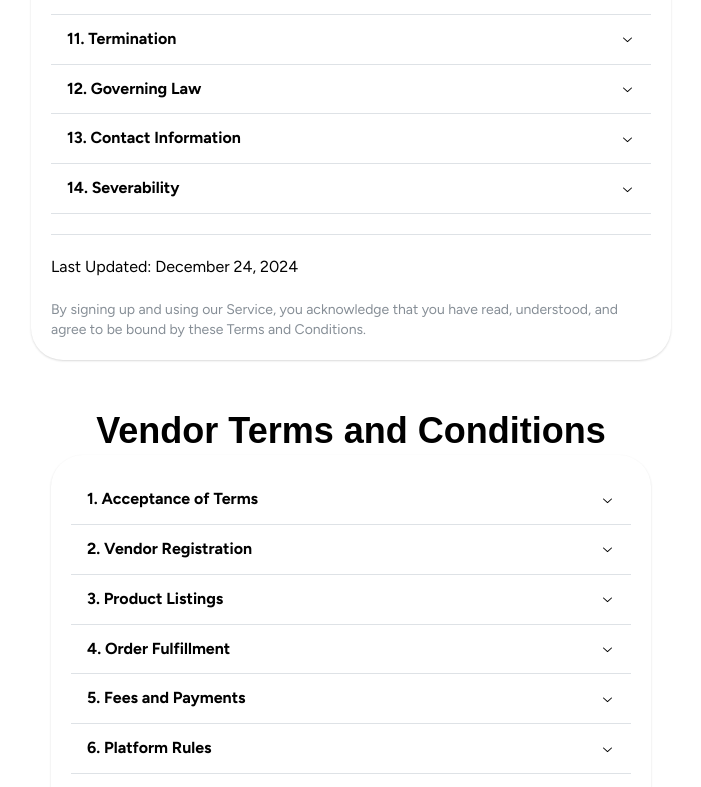
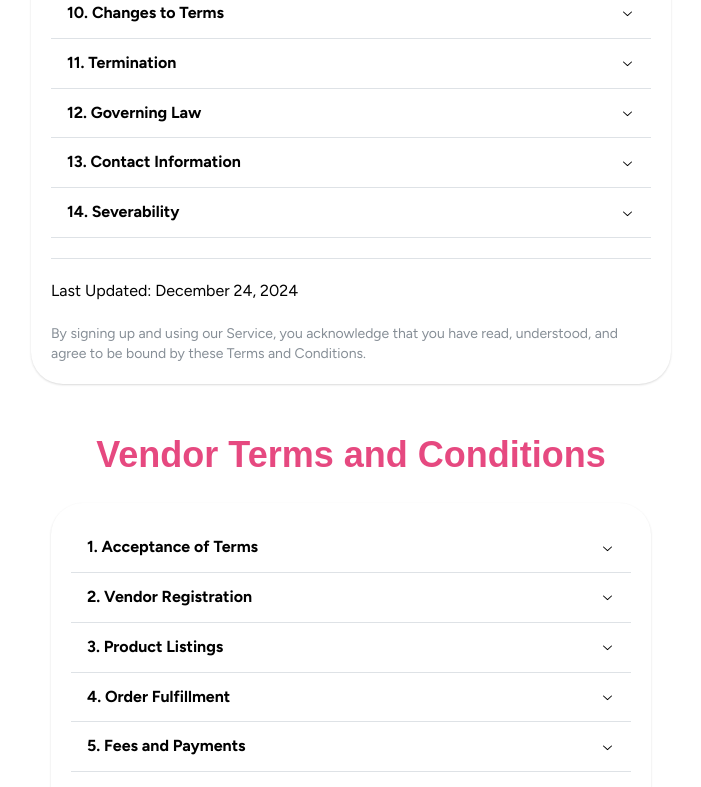
Before and after one commit to movemotiongraphics/giftkaki-website, a Next.js app: page /terms in a window 1280 px wide. Shown: the part 778-1565 px from the top of the page, without its empty margins (289-990 px from the left). Built offline with nearby package versions, Linux system fonts and the light colour scheme; a web font is replaced by a local one.

Commit message:
pink title

```diff
--- a/pages/terms.tsx
+++ b/pages/terms.tsx
@@ -10,7 +10,7 @@ export default function Terms() {
     <>
       <Navbar></Navbar>
       <Container maw={1000}>
-        <Stack>
+        <Stack mb={24}>
             <Group justify='center'>
                 <Title mt={48} c="pink">
                 Terms and Conditions
@@ -288,9 +288,9 @@ export default function Terms() {
             </Group>
         </Stack>
 
-        <Stack>
+        <Stack mb={24}>
             <Group justify='center'>
-                <Title mt={48}>
+                <Title mt={48} c="pink">
                 Vendor Terms and Conditions
                 </Title>
             </Group>
```
